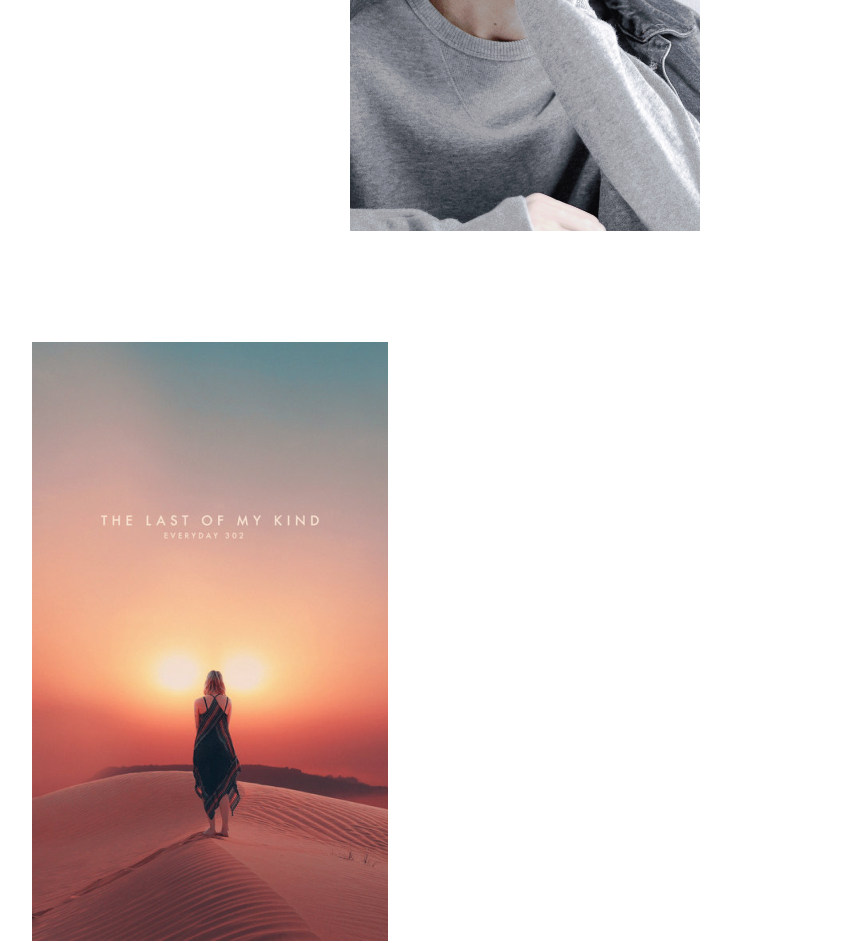
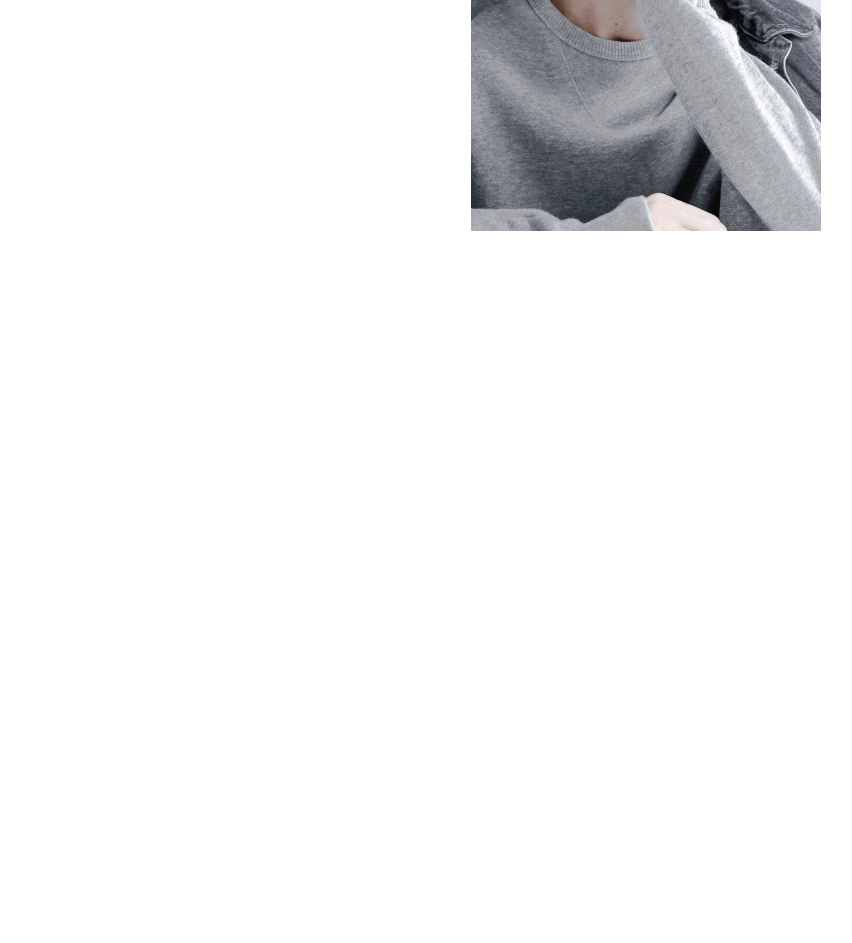
Before and after one commit to nadianouri/sass_project, a plain HTML site: page index.html in a window 1280 px wide. Shown: the part 829-1772 px from the top of the page, without its empty margins (411-1263 px from the left). Drawn offline with Linux system fonts and the light colour scheme.

Commit message:
adjusting image gallery

```diff
--- a/main.scss
+++ b/main.scss
@@ -87,53 +87,49 @@ h6::after {
     height: 2px;
     width: 30px;
 }
-
 .sect-three {
-    width: 1000px;
+    width: 1110px;
+    height: 1960px;
     display: grid;
-    position: relative;
-    top:100px;
-    grid-template-columns: 30% 30% auto;
-    row-gap: 20px;
-    column-gap: 1em;
+    margin-top: 100px;
+    grid-template-rows: 17.9% 2.4% 8.4% 8.2% 5.5% 5.4% 14.5% 2.1% 8.4% 18%;
+    grid-template-columns: 1fr 1fr 1fr;
+    gap: 20px;
+    justify-items: center;
+}
+    .pic-1 {
+        grid-area: 1 / 1 / 3 / 2;
+    }
+    .pic-2 {
+        grid-area: 1 / 2 / 2 / 3;
+    }
+    .pic-3 {
+        grid-area: 1 / 3 / 4 / 4;
     }
     .pic-4 {
-    grid-column: 1/2;
-
+        grid-area: 3 / 1 / 6 / 2;
     }
-
     .pic-5 {
-    grid-column: 2/3;
-
+        grid-area: 2 / 2 / 5 / 3;
     }
     .pic-6 {
-    grid-column: 3/4;
-
+        grid-area: 4 / 3 / 7 / 4;
     }
-
     .pic-7 {
-    grid-column: 1/2;
-
+        grid-area: 6 / 1 / 9 / 2;
     }
-
     .pic-8 {
-    grid-column: 2/3;
-
+        grid-area: 5 / 2 / 8 / 3;
     }
-
     .pic-9 {
-    grid-column: 3/4;
-
+        grid-area: 7 / 3 / 10 / 4;
     }
-
     .pic-10 {
-    grid-column: 1/2;
+        grid-area: 9 / 1 / 11 / 2;
     }
-
     .pic-11 {
-    grid-column: 2/3;
+        grid-area: 8 / 2 / 11 / 3;
     }
-
     .pic-12 {
-    grid-column: 3/4;
+        grid-area: 10 / 3 / 11 / 4;
     }
```
Also changed, not shown: main.css. Lines whose indentation alone changed are shown as unchanged.
